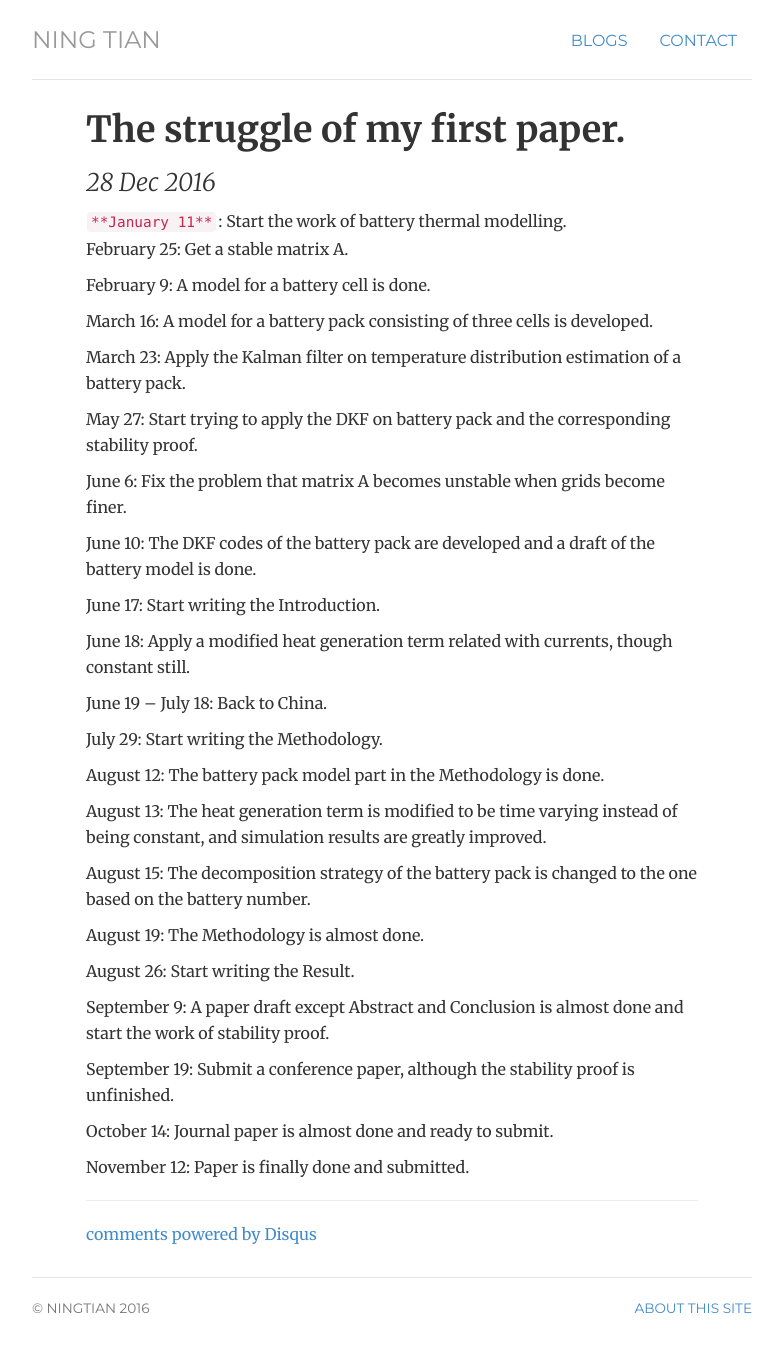
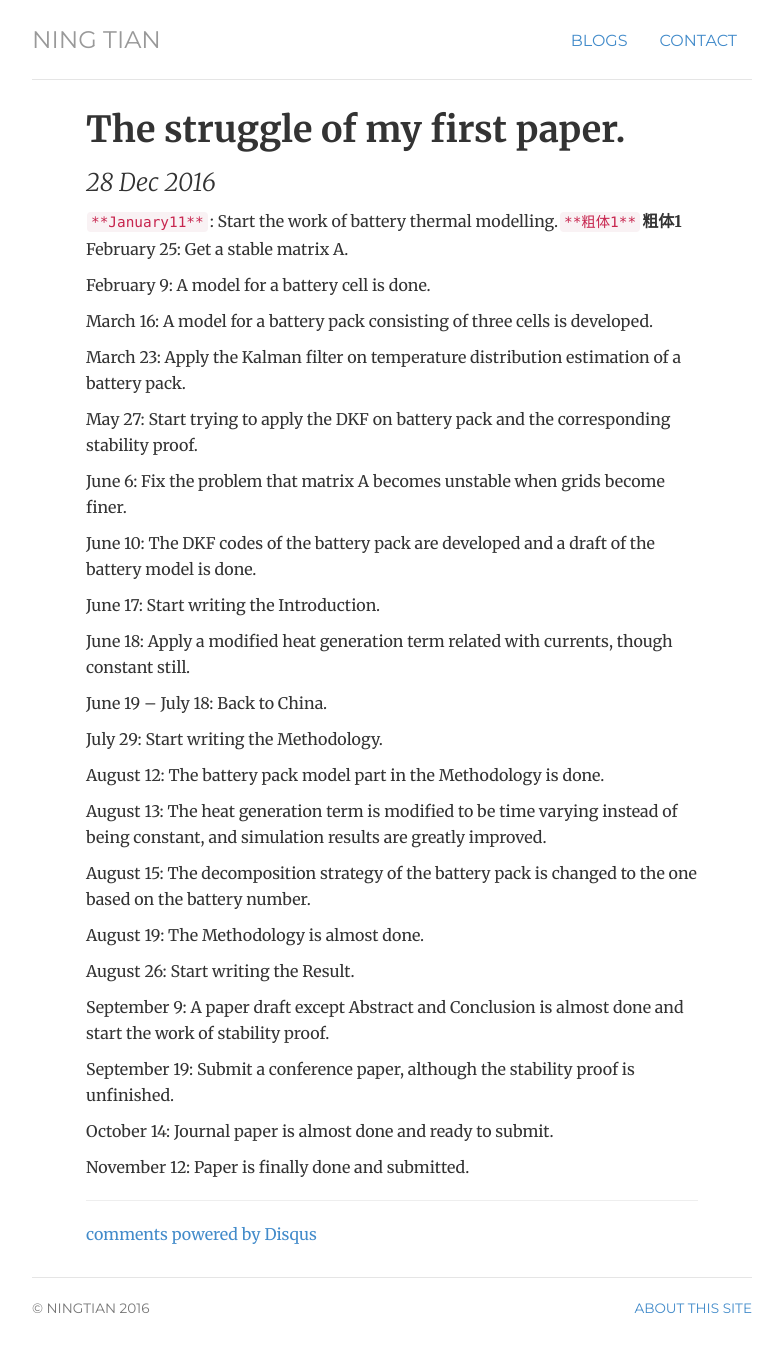
Before and after one commit to ningtian/ningtian.github.io, a Jekyll site: the page built from _posts/2016-12-28-ning-tian-launched.md, in a window 1280 px wide. Shown: the whole page, without its empty margins (248-1030 px from the left). Built offline with Jekyll 4.4.1, drawn with Linux system fonts in a browser that asks for light colours; comment, search, counter and statistics services are not loaded.

Commit message:
Update 2016-12-28-ning-tian-launched.md

```diff
--- a/_posts/2016-12-28-ning-tian-launched.md
+++ b/_posts/2016-12-28-ning-tian-launched.md
@@ -6,7 +6,7 @@ title: "The struggle of my first paper."
 
 
 
-|`**January 11**`|: Start the work of battery thermal modelling.
+|`**January11**`|: Start the work of battery thermal modelling. |`**粗体1**`|**粗体1**
 
 February 25: Get a stable matrix A.
 
```
